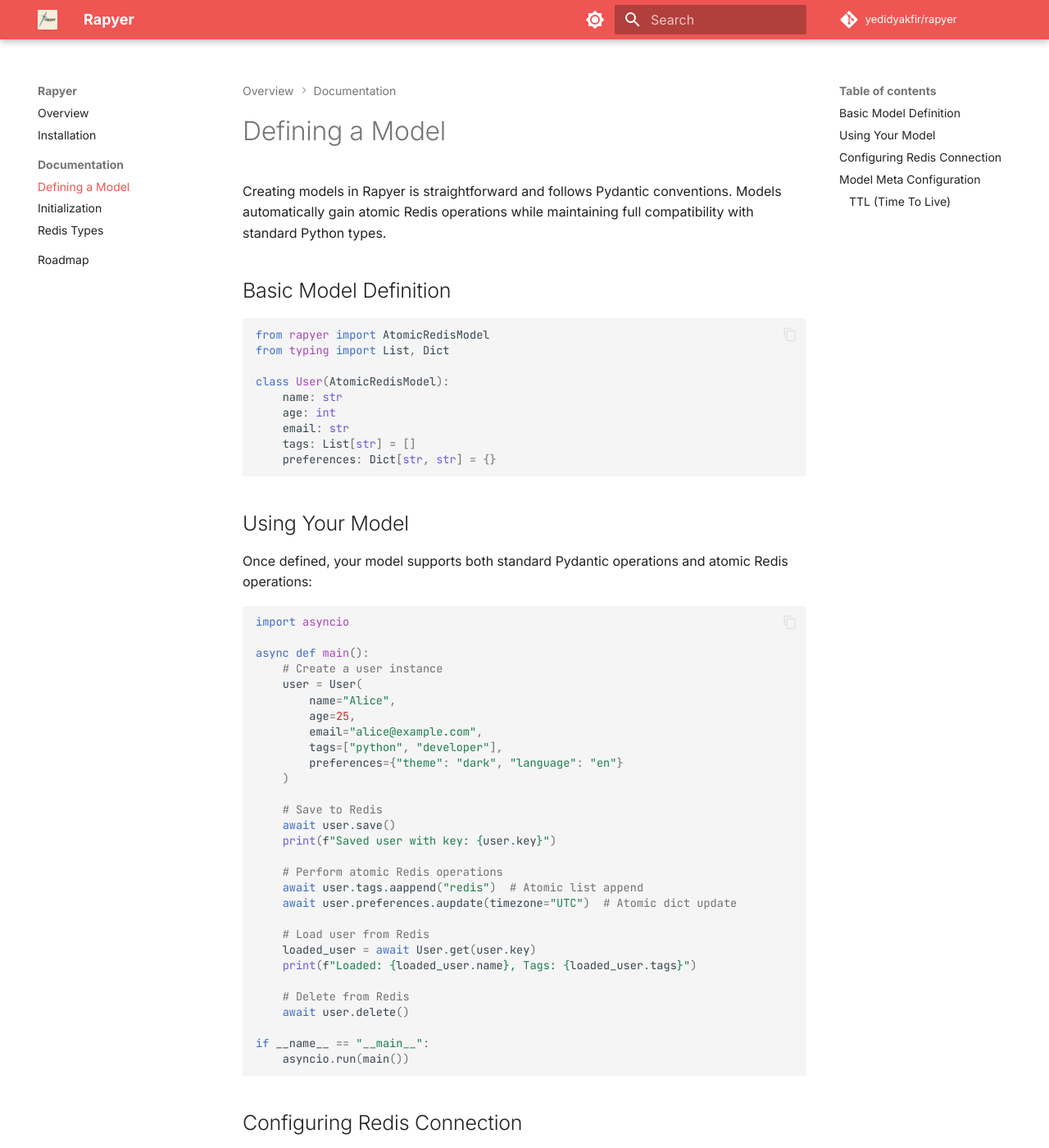
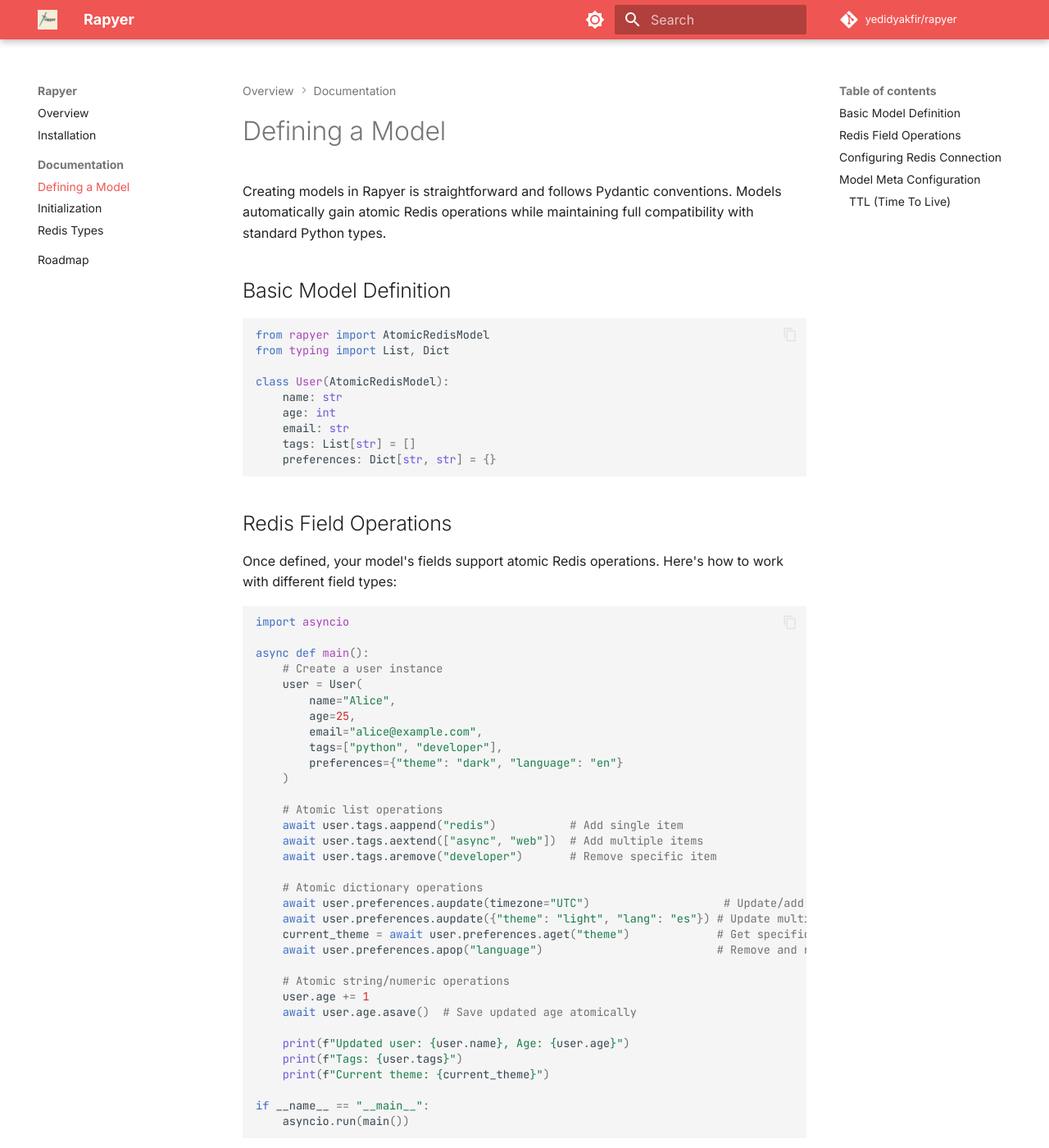
Before and after one commit to yedidyakfir/rapyer, an MkDocs documentation site: the page built from docs/documentation/defining-models.md, in a window 1280 px wide and 1400 px high. Shown: the whole window at 82% size. Built offline with MkDocs 1.6.1 and Material for MkDocs 9.7.7, drawn with Linux system fonts in a browser that asks for light colours; comment, search, counter and statistics services are not loaded.

````diff
--- a/docs/documentation/defining-models.md
+++ b/docs/documentation/defining-models.md
@@ -16,9 +16,9 @@ class User(AtomicRedisModel):
     preferences: Dict[str, str] = {}
 ```
 
-## Using Your Model
+## Redis Field Operations
 
-Once defined, your model supports both standard Pydantic operations and atomic Redis operations:
+Once defined, your model's fields support atomic Redis operations. Here's how to work with different field types:
 
 ```python
 import asyncio
@@ -33,20 +33,24 @@ async def main():
         preferences={"theme": "dark", "language": "en"}
     )
 
-    # Save to Redis
-    await user.save()
-    print(f"Saved user with key: {user.key}")
+    # Atomic list operations
+    await user.tags.aappend("redis")           # Add single item
+    await user.tags.aextend(["async", "web"])  # Add multiple items
+    await user.tags.aremove("developer")       # Remove specific item
 
-    # Perform atomic Redis operations
-    await user.tags.aappend("redis")  # Atomic list append
-    await user.preferences.aupdate(timezone="UTC")  # Atomic dict update
+    # Atomic dictionary operations
+    await user.preferences.aupdate(timezone="UTC")                    # Update/add key-value
+    await user.preferences.aupdate({"theme": "light", "lang": "es"}) # Update multiple
+    current_theme = await user.preferences.aget("theme")             # Get specific value
+    await user.preferences.apop("language")                          # Remove and return value
 
-    # Load user from Redis
-    loaded_user = await User.get(user.key)
-    print(f"Loaded: {loaded_user.name}, Tags: {loaded_user.tags}")
+    # Atomic string/numeric operations
+    user.age += 1
+    await user.age.asave()  # Save updated age atomically
 
-    # Delete from Redis
-    await user.delete()
+    print(f"Updated user: {user.name}, Age: {user.age}")
+    print(f"Tags: {user.tags}")
+    print(f"Current theme: {current_theme}")
 
 if __name__ == "__main__":
     asyncio.run(main())
````
Also changed, not shown: docs/documentation/crud-operations.md (added, +228 -0 lines).
